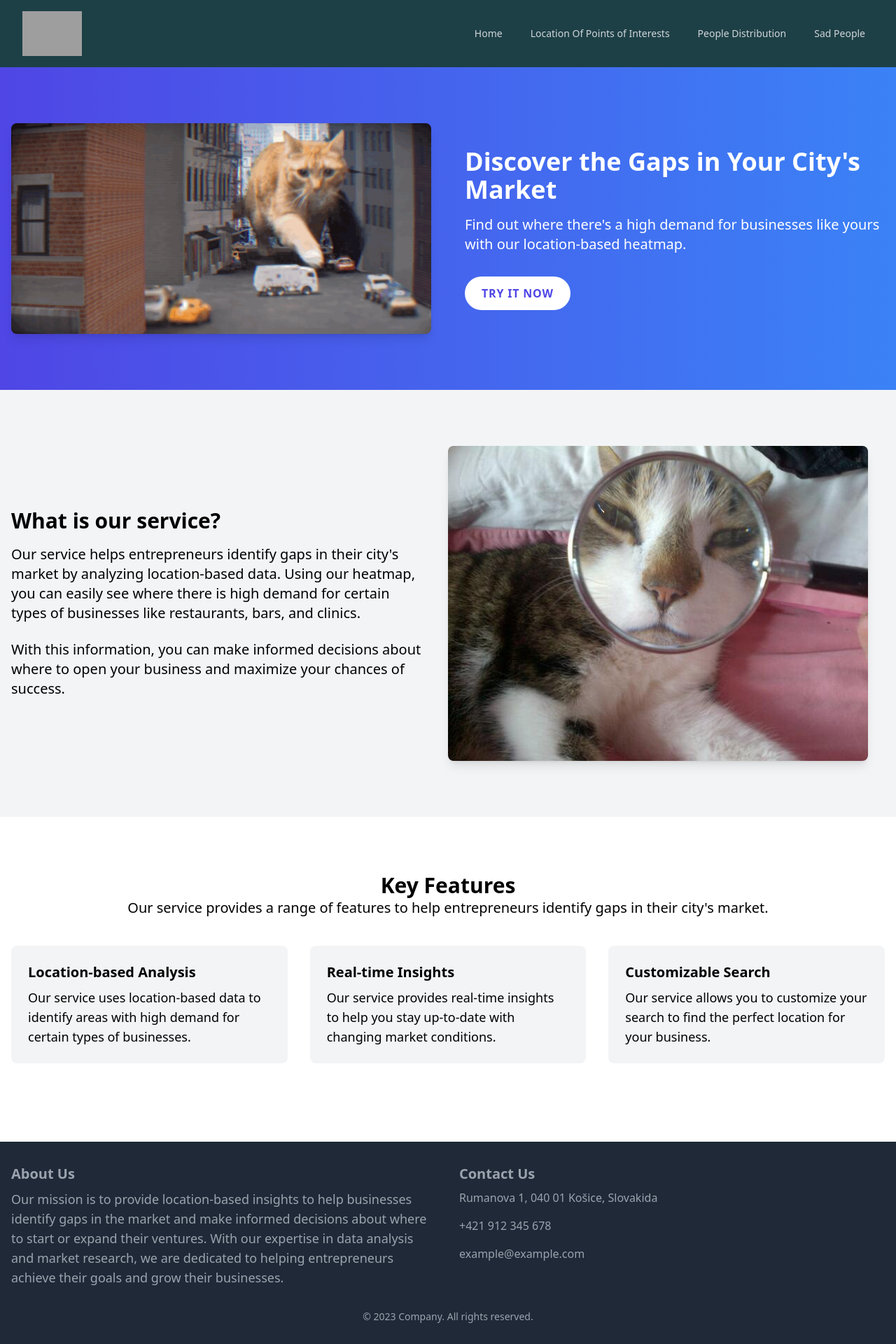
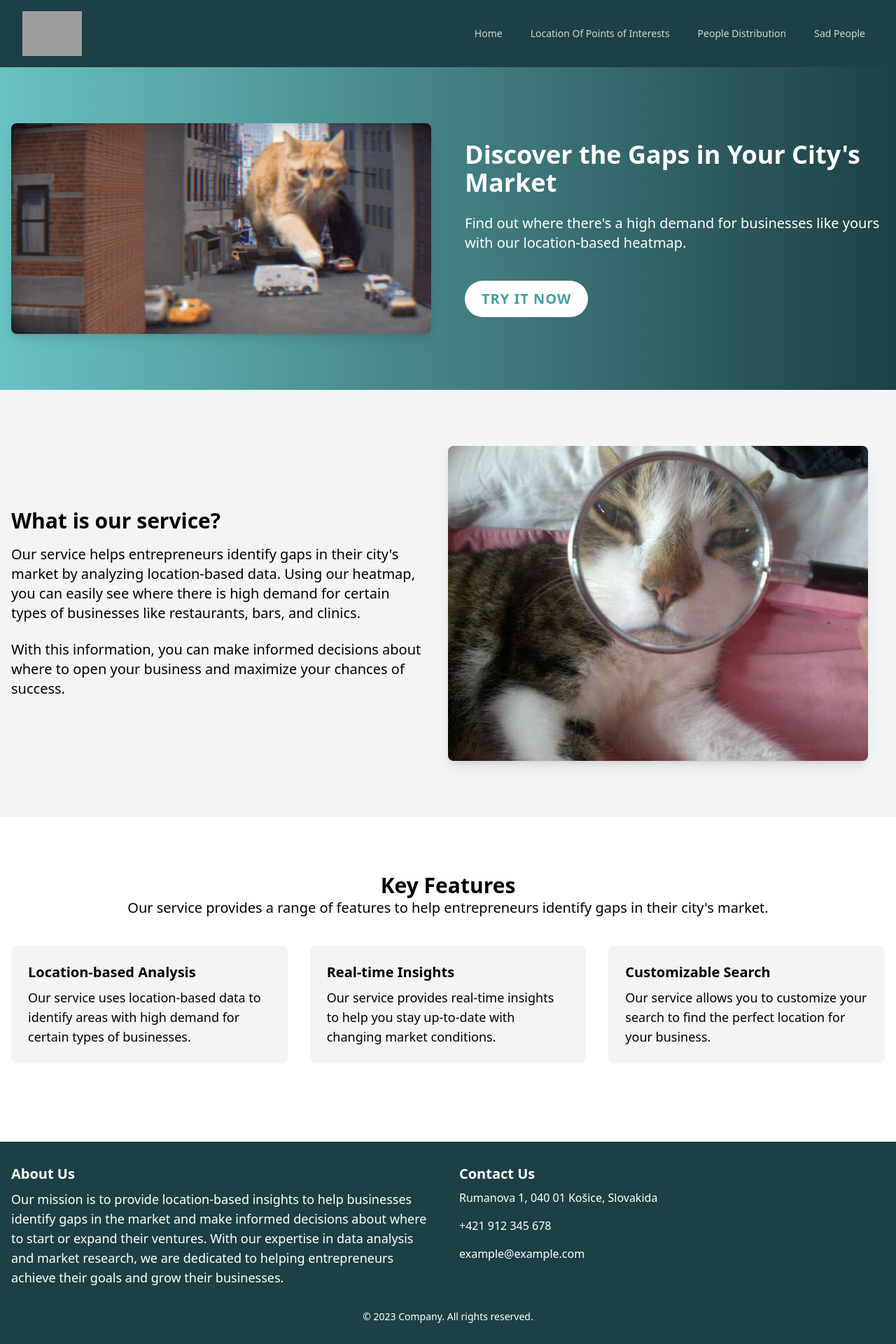
Before and after one commit to borisivanko/cike_challenge, a React (Vite) app in the folder frontend/: page / in a window 1280 px wide. Shown: the top 1920 px of the page at 70% size. Built offline with nearby package versions, Linux system fonts and the light colour scheme; grey boxes are pictures that could not be loaded.

Commit message:
edit homepage styling

```diff
--- a/frontend/src/containers/Home.jsx
+++ b/frontend/src/containers/Home.jsx
@@ -5,17 +5,17 @@ import {Link} from "react-router-dom";
 function Home() {
     return (
         <>
-            <header className="bg-gradient-to-r from-indigo-600 to-blue-500 py-20">
+            <header className="bg-gradient-to-r from-primary-light to-primary-dark py-20">
                 <div className="container mx-auto px-4 flex flex-wrap md:flex-nowrap items-center gap-x-4">
                     <div className="w-full md:w-1/2 mb-12 md:mb-0">
                         <img src={catTownGif} alt="Cityscape" className="rounded-lg shadow-lg"/>
                     </div>
                     <div className="w-full md:w-1/2 text-white ml-8">
-                        <h1 className="text-4xl font-bold mb-4">Discover the Gaps in Your City's Market</h1>
-                        <p className="text-xl mb-8">Find out where there's a high demand for businesses like yours with
+                        <h1 className="text-4xl font-bold mb-6">Discover the Gaps in Your City's Market</h1>
+                        <p className="text-xl mb-10">Find out where there's a high demand for businesses like yours with
                             our location-based heatmap.</p>
                         <Link to='/map'
-                           className="bg-white hover:bg-gray-200 text-indigo-600 font-bold py-3 px-6 rounded-full inline-block uppercase tracking-wider">Try
+                           className="bg-white hover:bg-gray-200 text-primary font-bold py-3 px-6 rounded-full inline-block uppercase tracking-wider text-xl">Try
                             It Now</Link>
                     </div>
                 </div>
@@ -66,7 +66,7 @@ function Home() {
                     </div>
                 </div>
             </section>
-            <footer className="bg-gray-800 text-gray-400">
+            <footer className="bg-primary-dark text-white">
                 <div className="container mx-auto py-8 px-4">
                     <div className="flex flex-wrap -mx-4">
                         <div className="w-full md:w-1/2 px-4 mb-8">
```
